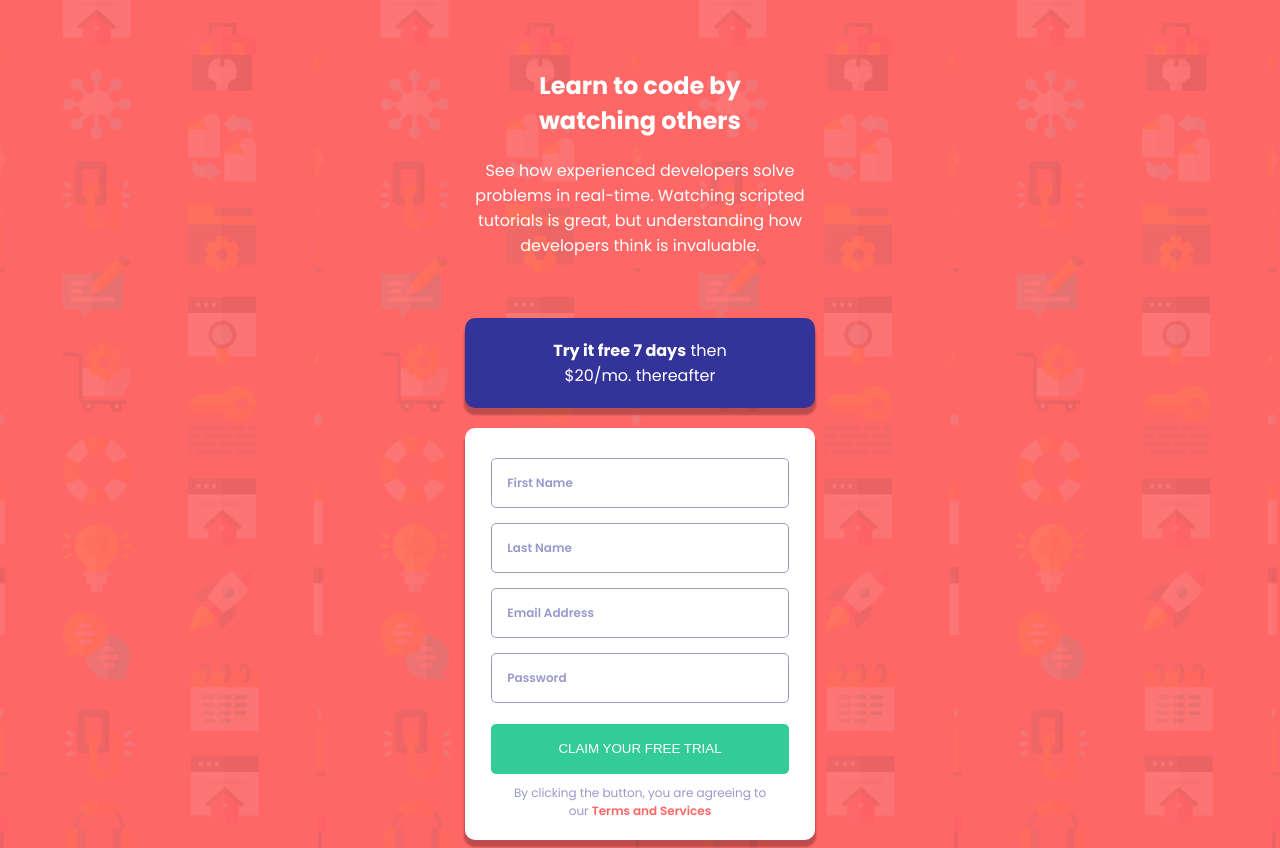
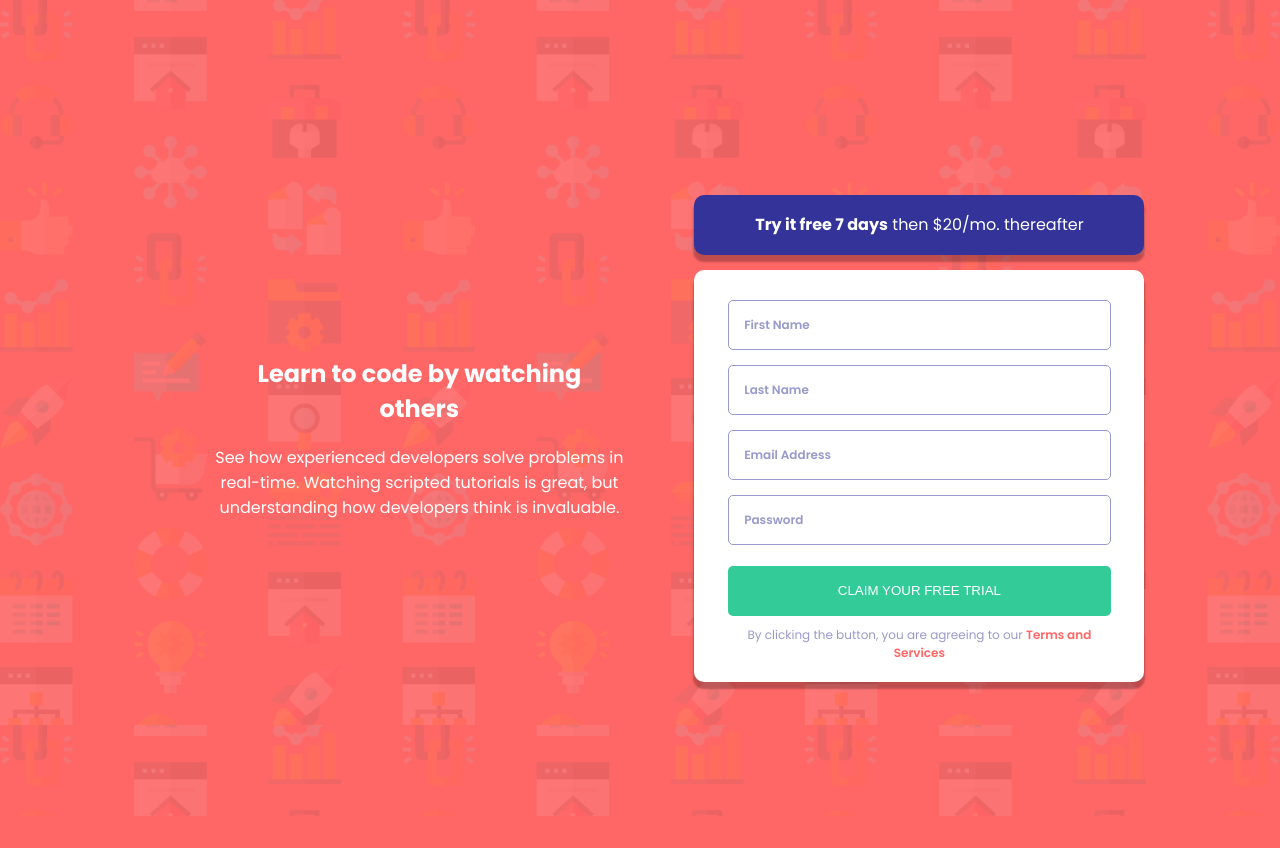
Before and after one commit to KurtReti/intro-component-with-signup-form-master, a plain HTML site: page index.html in a window 1280 px wide. After the commit the page ends 816 px from the top, so only its background shows below. Drawn offline with Linux system fonts and the light colour scheme.

Commit message:
adding responsive design for web

```diff
--- a/index.html
+++ b/index.html
@@ -18,6 +18,7 @@
 </head>
 <body>
   <div id="screen">
+    <div id="intro-container">
       <div id="intro">
         <h2>Learn to code by watching others</h2>
       </div>
@@ -25,6 +26,7 @@
         <p>See how experienced developers solve problems in real-time. Watching scripted tutorials is great,
           but understanding how developers think is invaluable. </p>
       </div>
+    </div><div id="right-side">
       <div id="pricing-card">
         <strong>Try it free 7 days</strong> then $20/mo. thereafter
       </div>
@@ -47,7 +49,7 @@
         <div id="ts">
           By clicking the button, you are agreeing to our <span id="terms-and-services">Terms and Services</span>
         </div>
-
+      </div>
     </div>
 
   </div>
--- a/style.css
+++ b/style.css
@@ -10,14 +10,16 @@ h5, h1, p, img{
     margin: 0;
 }
 
+
+
 body{
     font-family: 'Poppins', sans-serif;
     display: flex;
     align-items: center;
     justify-content: center;
-    min-height: 50vh;
+    min-height: 100vh;
     flex-direction: column;
-     background-color: #FF6666;
+    background-color: #FF6666;
     background-image: url("images/bg-intro-mobile.png");
     background-size:contain;
 
@@ -92,6 +94,7 @@ body{
     text-align: center;
 }
 
+
 #ts{
     margin-top: 10px;
     padding-left: 40px;
@@ -109,3 +112,41 @@ body{
 div{
     width: 350px;
 }
+
+@media (min-width: 400px){
+    body{
+        background-image: url("images/bg-intro-desktop.png");
+    }
+
+
+    #intro-container{
+        display: inline-block;
+        vertical-align:middle;
+        margin-left: 60px;
+
+    }
+
+    #pricing-card{
+        padding: 5px;
+        height: 60px;
+        padding-top: 17px;
+        margin-bottom: 15px;
+    }
+
+    #right-side{
+        height: 50%;
+        display: inline-block;
+        vertical-align:middle;
+        margin-left: 50px;
+
+    }
+
+    div{
+        width: 450px;
+    }
+
+    #screen{
+        width: 80%;
+    }
+
+}
```
Lines whose indentation alone changed are shown as unchanged.
